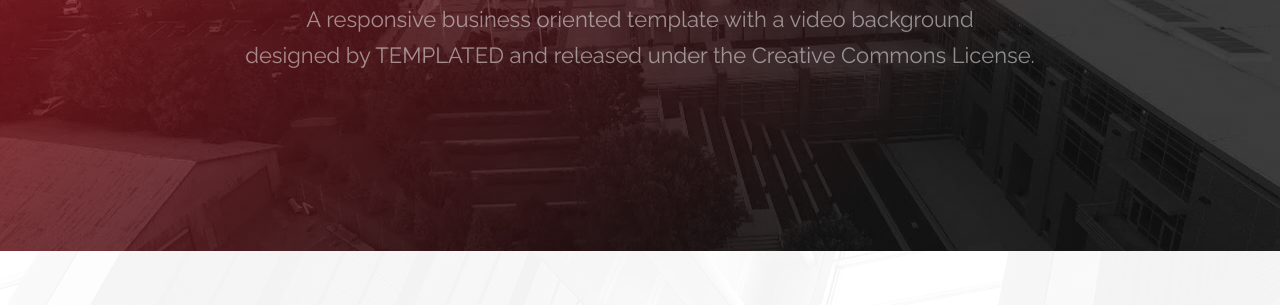
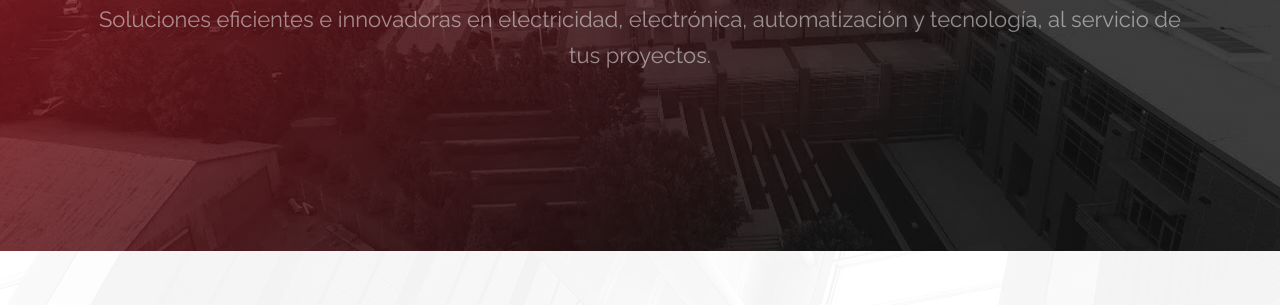
Before and after one commit to atalamilla/atalamilla.github.io, a plain HTML site: page index.html in a window 1280 px wide. Shown: the part 310-615 px from the top of the page. Drawn offline with Linux system fonts and the light colour scheme; files whose address does not match are found by name.

Commit message:
Update index.html

```diff
--- a/index.html
+++ b/index.html
@@ -36,8 +36,8 @@
 			<section id="banner">
 				<div class="inner">
 					<h1>ALJ Ingeniería</h1>
-					<p>A responsive business oriented template with a video background<br />
-					designed by <a href="https://templated.co/">TEMPLATED</a> and released under the Creative Commons License.</p>
+					<!--<p>A responsive business oriented template with a video background<br /> designed by <a href="https://templated.co/">TEMPLATED</a> and released under the Creative Commons License.</p> -->
+					<p> Soluciones eficientes e innovadoras en electricidad, electrónica, automatización y tecnología, al servicio de tus proyectos.</p>
 				</div>
 				<video autoplay loop muted playsinline src="assets/images/banner.mp4"></video>
 			</section>
```
